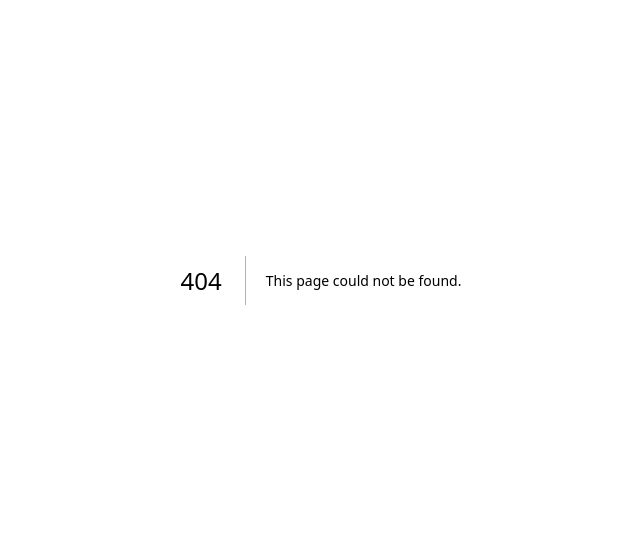
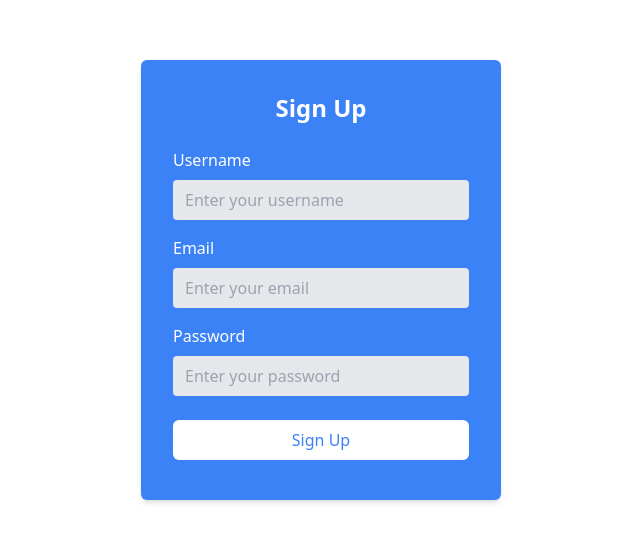
Before and after one commit to Abhilashajayan/Quiz-App-NextJS, a Next.js app: page /signup in a window 1280 px wide. Before the commit this address had no page. Shown: the part 120-662 px from the top of the page, without its empty margins (319-959 px from the left). Built offline with nearby package versions, Linux system fonts and the light colour scheme.

Commit message:
the sign up page design done

```diff
--- a/src/app/layout.tsx
+++ b/src/app/layout.tsx
@@ -16,7 +16,7 @@ export default function RootLayout({
 }) {
   return (
     <html lang="en">
-      <body className={inter.className}>{children}</body>
+      <body className='bg-white'>{children}</body>
     </html>
   )
 }
--- a/src/app/login/page.tsx
+++ b/src/app/login/page.tsx
@@ -4,12 +4,12 @@ import { useState } from "react"
 
 
 const page = () => {
-const [name, setName] = useState<string>('');
 const [email, setEmail] = useState<string>('');
+const [password, setPassword] = useState<string>('');
 
 const handleSubmit = (e: React.FormEvent<HTMLFormElement>)=> {
     e.preventDefault();
-    console.log("hello");
+    console.log(password+"hello"+email);
 }
   return (
     <div className="flex justify-center  items-center h-screen">
@@ -24,6 +24,7 @@ const handleSubmit = (e: React.FormEvent<HTMLFormElement>)=> {
             type="text"
             className="bg-gray-200 px-3 py-2 w-full rounded"
             id="username"
+            onChange={(e)=>setEmail(e.target.value)}
             name="username"
             placeholder="Enter your username"
           />
@@ -36,6 +37,7 @@ const handleSubmit = (e: React.FormEvent<HTMLFormElement>)=> {
             type="password"
             className="bg-gray-200 px-3 py-2 w-full rounded"
             id="password"
+            onChange={(e)=>setPassword(e.target.value)}
             name="password"
             placeholder="Enter your password"
           />
--- /dev/null
+++ b/src/app/signup/page.tsx
@@ -0,0 +1,68 @@
+"use client"
+import { useState } from "react";
+
+ const page = () => {
+ const [name, setName] = useState<string>("");
+ const [email, setEmail] = useState<string>("");
+ const [password, setPassword] = useState<string>("");
+
+ const handleSubmit = (e:React.FormEvent<HTMLFormElement>)=>{
+
+
+ }
+  return (
+    <div className="flex justify-center items-center h-screen">
+      <div className="w-[360px] h-[440px] bg-blue-500 rounded-md shadow-md p-8">
+        <h1 className="text-2xl font-bold flex justify-center text-white mb-6">Sign Up</h1>
+        <form onSubmit={handleSubmit}  action="">
+          <div className="mb-4">
+            <label className="text-white block mb-2" htmlFor="username">
+              Username
+            </label>
+            <input
+              type="text"
+              className="bg-gray-200 px-3 py-2 w-full rounded"
+              id="username"
+              onChange={(e)=>setName(e.target.value)}
+              name="username"
+              placeholder="Enter your username"
+            />
+          </div>
+          <div className="mb-4">
+            <label className="text-white block mb-2" htmlFor="email">
+              Email
+            </label>
+            <input
+              type="email"
+              className="bg-gray-200 px-3 py-2 w-full rounded"
+              id="email"
+              onChange={(e)=>setEmail(e.target.value)}
+              name="email"
+              placeholder="Enter your email"
+            />
+          </div>
+          <div className="mb-6">
+            <label className="text-white block mb-2" htmlFor="password">
+              Password
+            </label>
+            <input
+              type="password"
+              className="bg-gray-200 px-3 py-2 w-full rounded"
+              id="password"
+              onChange={(e)=>setPassword(e.target.value)}
+              name="password"
+              placeholder="Enter your password"
+            />
+          </div>
+          <button
+            type="submit"
+            className="bg-white text-blue-500 px-4 py-2 rounded-md hover:bg-blue-400 w-full hover:text-white transition duration-300"
+          >
+            Sign Up
+          </button>
+        </form>
+      </div>
+    </div>
+  )
+}
+export default page;
```
